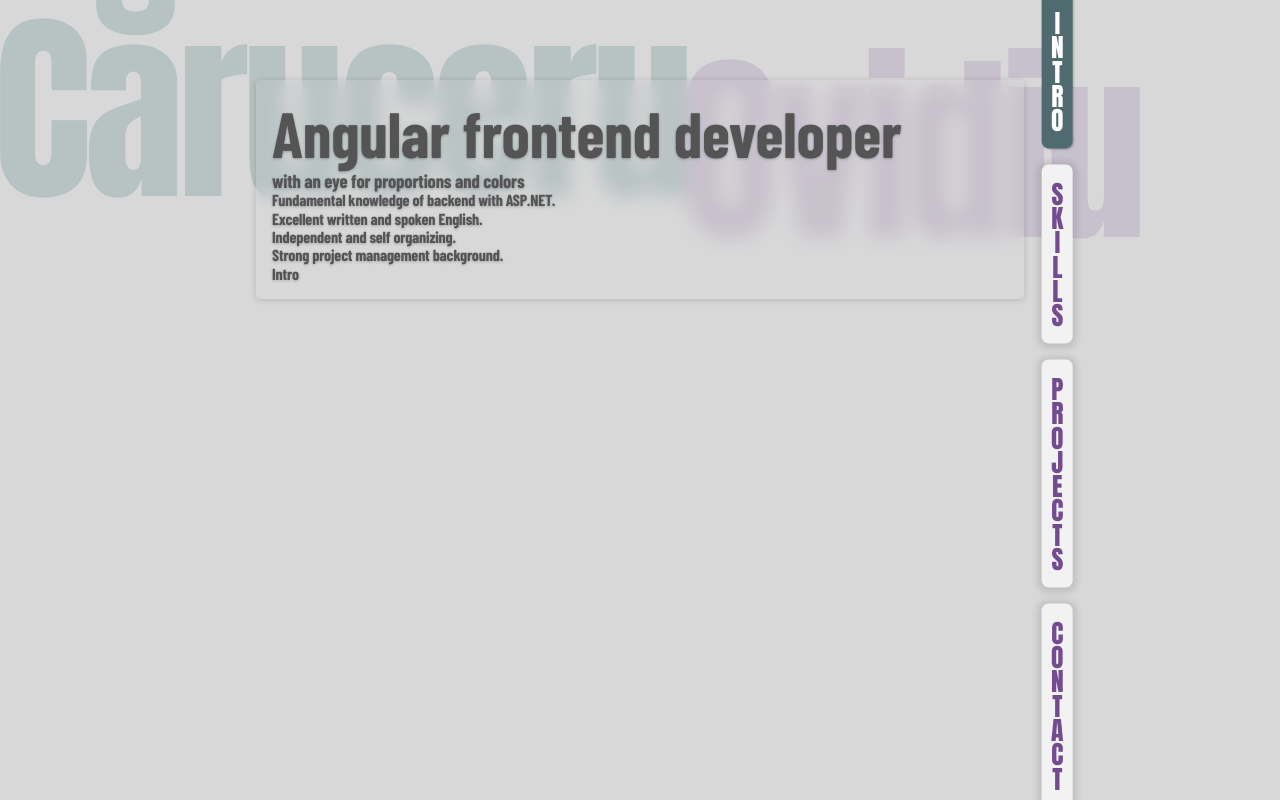
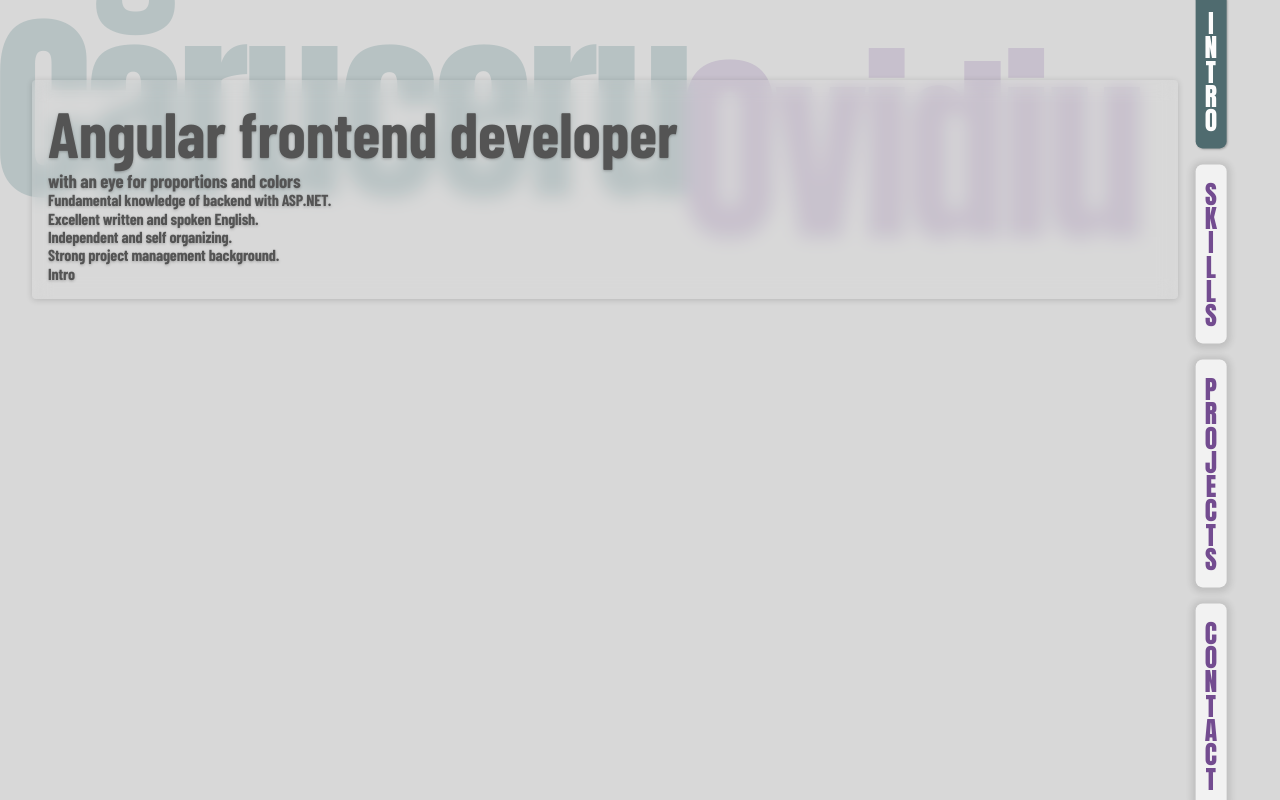
Before and after one commit to OvidiuCaruceru/PortfolioWebsite, an Angular app: page /Intro in a window 1280 px wide. Built offline with nearby package versions, Linux system fonts and the light colour scheme.

Commit message:
Add styling variables

```diff
--- a/src/styles.css
+++ b/src/styles.css
@@ -17,12 +17,18 @@
     --color-secondary-dim: #C7C0CD;
     --text-dark: #545454;
     --text-light: #FCFCFC;
-    --separator-card-inner: #AFAFAF;
+    --separator-card-inner: #c0c0c0;
     --fill-card: rgba(219, 219, 219, 8%);
-    /* paddings */
+
+    /* paddings mobile */
     --padding-top-main-container: 10vh;
-    --padding-right-main-container: 20%;
-    --padding-left-main-container: 20%;
+    --padding-right-main-container: 8%;
+    --padding-left-main-container: 2.5%;
+    --padding-top-intro-container: 1rem;
+    --padding-right-intro-container: 0.5rem;
+    --padding-bottom-intro-container: 1rem;
+    --padding-left-intro-container: 1rem;
+
     /* shadows */
     --shadow-card: 0px 1px 6px 0px rgba(0, 0, 0, 0.16);
     --shadow-text: 0px 1px 3px rgba(0, 0, 0, 0.26);
```
